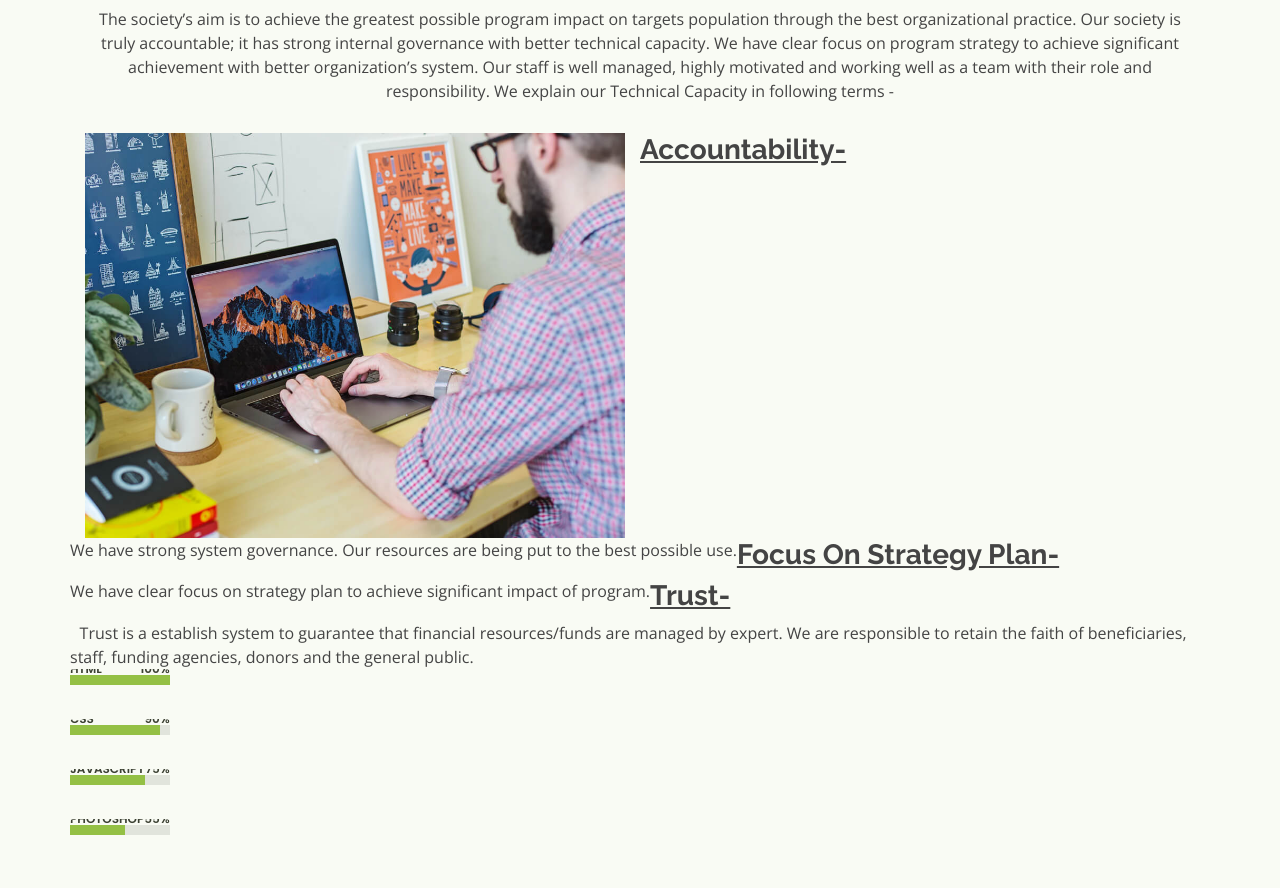
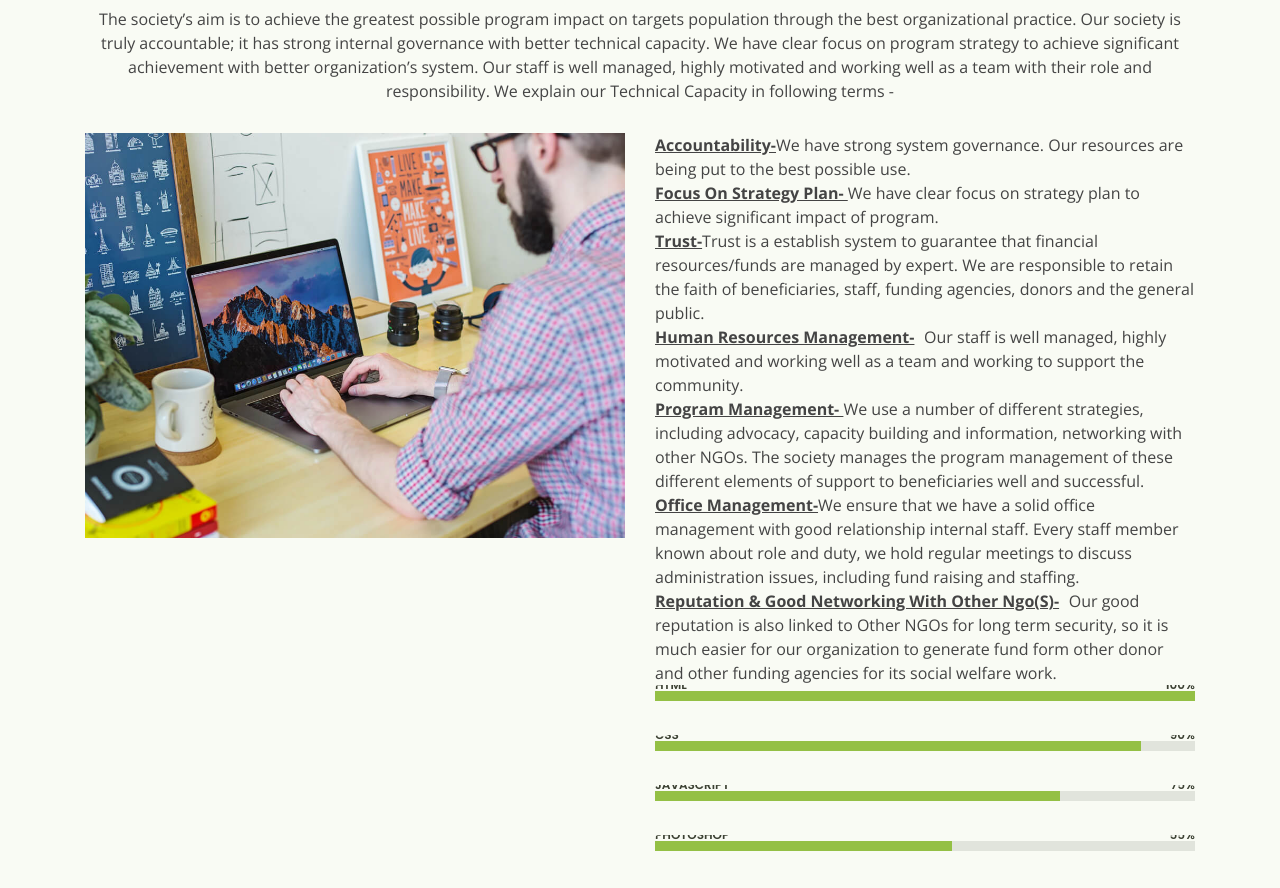
Before and after one commit to webworkstudent/hsds, a plain HTML site: page about.html in a window 1280 px wide. Shown: the part 3740-4628 px from the top of the page. Drawn offline with nearby package versions, Linux system fonts and the light colour scheme.

Commit message:
change about us

```diff
--- a/about.html
+++ b/about.html
@@ -332,10 +332,14 @@ To make drug free youth and made them capable for development of society and cou
           <div class="col-lg-6" data-aos="fade-right">
             <img src="assets/img/skills-img.jpg" class="img-fluid" alt="">
           </div>
-<!--           <div class="col-lg-6 pt-4 pt-lg-0 content" data-aos="fade-left"> -->
-            <h3><b><u>Accountability-</b></u></h3>We have strong system governance. Our resources are being put to the best possible use. <br>
-            <h3><b><u>Focus On Strategy Plan- </b></u></h3>We have clear focus on strategy plan to achieve significant impact of program. <br>
-            <h3><b><u>Trust-</b></u></h3>Trust is a establish system to guarantee that financial resources/funds are managed by expert. We are responsible to retain the faith of beneficiaries, staff, funding agencies, donors and the general public. <br>
+          <div class="col-lg-6 pt-4 pt-lg-0 content" data-aos="fade-left">
+            <b><u>Accountability-</b></u>We have strong system governance. Our resources are being put to the best possible use. <br>
+            <b><u>Focus On Strategy Plan- </b></u>We have clear focus on strategy plan to achieve significant impact of program. <br>
+           <b><u>Trust-</b></u>Trust is a establish system to guarantee that financial resources/funds are managed by expert. We are responsible to retain the faith of beneficiaries, staff, funding agencies, donors and the general public. <br>
+            <b><u>Human Resources Management-</b></u>Our staff is well managed, highly motivated and working well as a team and working to support the community.<br>
+            <b><u>Program Management- </b></u>We use a number of different strategies, including advocacy, capacity building and information, networking with other NGOs. The society manages the program management of these different elements of support to beneficiaries well and successful. <br>
+            <b><u>Office Management-</b></u>We ensure that we have a solid office management with good relationship internal staff. Every staff member known about role and duty, we hold regular meetings to discuss administration issues, including fund raising and staffing.<br>
+            <b><u>Reputation & Good Networking With Other Ngo(S)-</b></u>Our good reputation is also linked to Other NGOs for long term security, so it is much easier for our organization to generate fund form other donor and other funding agencies for its social welfare work.  <br>
 <!--             <p class="font-italic">
               Lorem ipsum dolor sit amet, consectetur adipiscing elit, sed do eiusmod tempor incididunt ut labore et dolore
               magna aliqua.
```
